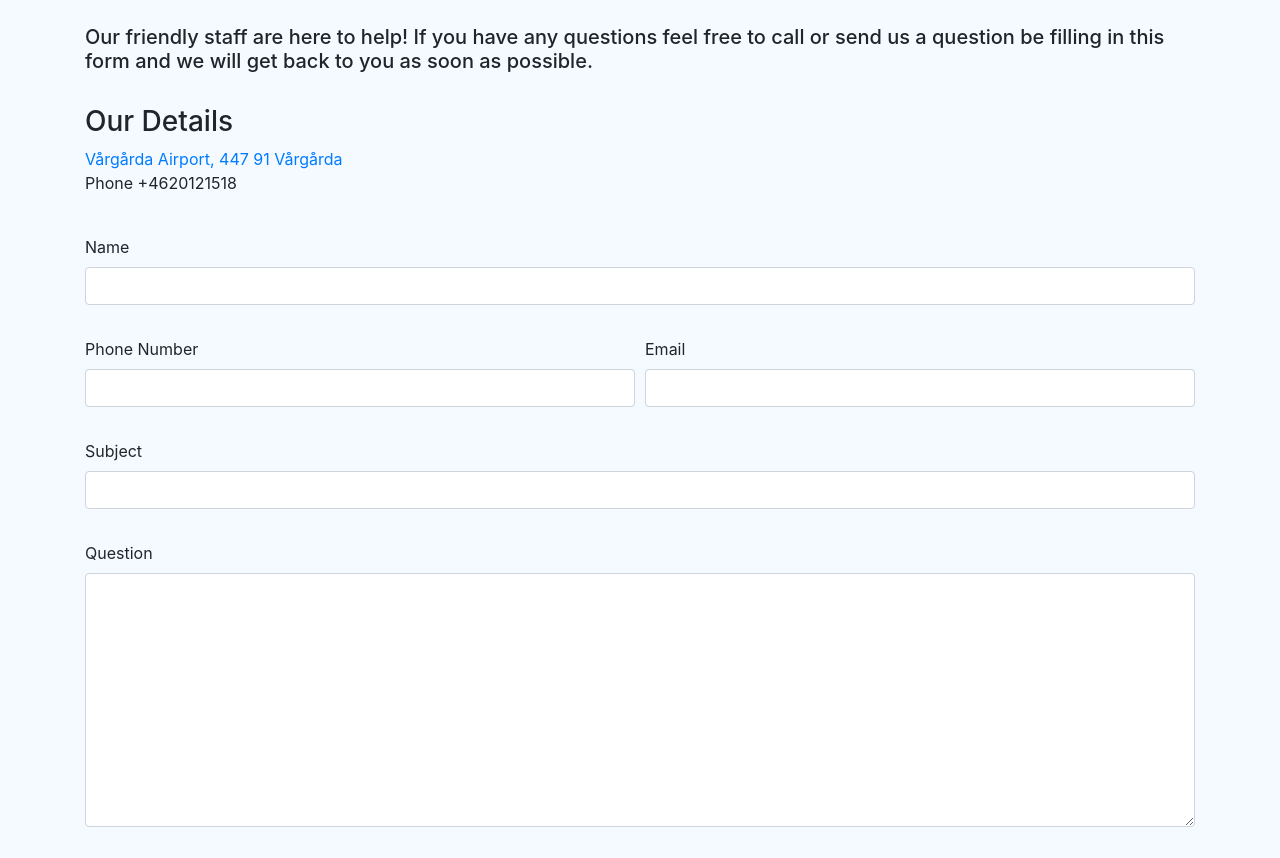
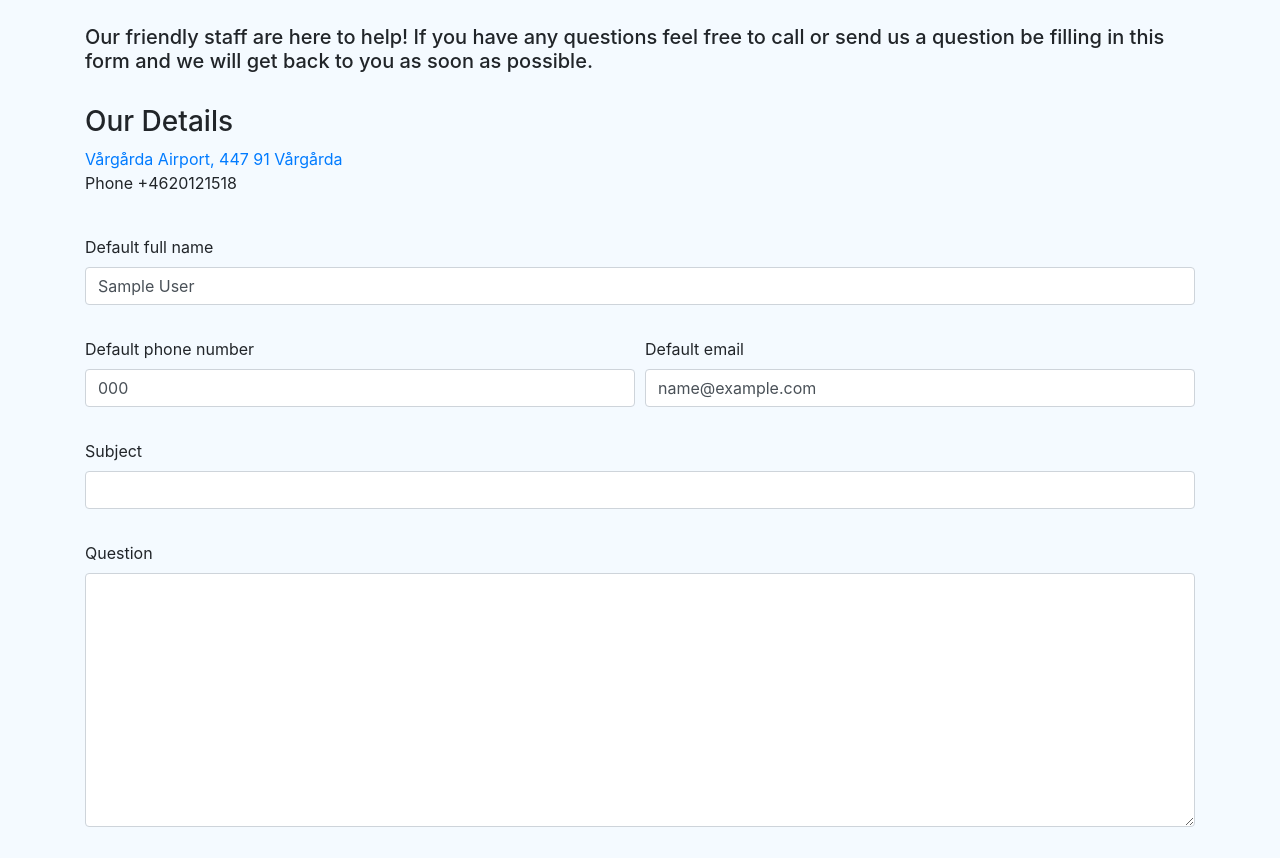
Before and after one commit to brendanoshea84/tandem_skydive, a Django app: page /contact-us in a window 1280 px wide. Shown: the part 485-1343 px from the top of the page. Run offline with Django 3.2, Linux system fonts and the light colour scheme; a user stored in the database is signed in; tables that the repository leaves empty hold one stand-in row (values such as "Sample post"); parts of the project's set-up code (start-up, migrations or seed data) failed here and were passed over; some libraries are stand-ins or nearby versions.

Commit message:
fix contact us form with logged in user info, adjuect toast messages

```diff
--- a/home/forms.py
+++ b/home/forms.py
@@ -5,7 +5,9 @@ from .models import Enquirer
 class EnquirerForm(forms.ModelForm):
     class Meta:
         model = Enquirer
-        fields = ('Name', 'Phone_Number', 'Email', 'Subject', 'Question')
+        fields = (
+            'default_full_name', 'default_phone_number', 'default_email',
+            'subject', 'question')
 
     def __init__(self, *args, **kwargs):
         """
--- a/home/models.py
+++ b/home/models.py
@@ -1,15 +1,14 @@
 from django.db import models
-
 # Create your models here.
 
 
 class Enquirer(models.Model):
-    Name = models.CharField(max_length=100, null=False, blank=False)
-    Phone_Number = models.CharField(max_length=20, null=True, blank=True)
-    Email = models.EmailField(
+    default_full_name = models.CharField(max_length=100, null=False, blank=False)
+    default_phone_number = models.CharField(max_length=20, null=True, blank=True)
+    default_email = models.EmailField(
         max_length=40, null=False, blank=False, default="")
-    Subject = models.CharField(max_length=200, null=False, blank=False)
-    Question = models.TextField(max_length=500, null=False, blank=False)
+    subject = models.CharField(max_length=200, null=False, blank=False)
+    question = models.TextField(max_length=500, null=False, blank=False)
 
     def __str__(self):
-        return self.name
+        return self.user.username
--- a/home/templates/home/contact-us.html
+++ b/home/templates/home/contact-us.html
@@ -19,25 +19,25 @@
             {% csrf_token %}
             <div class="form-row">
                 <div class="form-group col-12">
-                    {{ form.Name | as_crispy_field }}
+                    {{ form.default_full_name | as_crispy_field }}
                 </div>
             </div>
             <div class="form-row">
                 <div class="form-group col-md-6 col-sm-12">
-                    {{ form.Phone_Number | as_crispy_field }}
+                    {{ form.default_phone_number | as_crispy_field }}
                 </div>
                 <div class="form-group col-md-6 col-sm-12">
-                    {{ form.Email | as_crispy_field }}
+                    {{ form.default_email | as_crispy_field }}
                 </div>
             </div>
             <div class="form-row">
                 <div class="form-group col-12">
-                    {{ form.Subject | as_crispy_field }}
+                    {{ form.subject | as_crispy_field }}
                 </div>
             </div>
             <div class="form-row">
                 <div class="form-group col-12">
-                    {{ form.Question | as_crispy_field }}
+                    {{ form.question | as_crispy_field }}
                 </div>
             </div>
 
--- a/home/views.py
+++ b/home/views.py
@@ -1,8 +1,8 @@
-from django.shortcuts import render, redirect, reverse
+from django.shortcuts import render, redirect, reverse, get_object_or_404
 from .forms import EnquirerForm
 from django.core.mail import send_mass_mail
 from django.contrib import messages
-
+from profiles.models import UserProfile
 # Create your views here.
 
 
@@ -18,30 +18,36 @@ def day_plan(request):
 
 def contact_us(request):
     """A page for map and address/ email us"""
-    form = EnquirerForm()
+    if request.user.is_anonymous:
+        form = EnquirerForm()
+    else:
+        profile = get_object_or_404(UserProfile, user=request.user)
+        form = EnquirerForm(instance=profile)
+
     context = {
         'form': form,
     }
 
-    Name = request.POST.get('Name')
-    Email = request.POST.get('Email')
-    Subject = request.POST.get('Subject')
-    Question = request.POST.get('Question')
+    name = request.POST.get('default_full_name')
+    phone = request.POST.get('default_phone_number')
+    email = request.POST.get('default_email')
+    subject = request.POST.get('subject')
+    question = request.POST.get('question')
 
     if request.method == 'POST':
         send_mail = (
             ('Hello from SkyDive Goteborg',
-             'We have recieved your question/message about ' + Subject +
+             'We have recieved your question/message about ' + subject +
              ' and one of our staff will response as quickly as possible!',
              'projects4bos@gmail.com',
-             [Email]),
-            ('from ' + Email + ' '+Subject,
-                Question,
-                Email,
+             [email]),
+            ('from ' + email + ' '+subject,
+                'QUESTION ' + question + '/n PHONE: ' + phone,
+                email,
                 ['projects4bos@gmail.com'])
         )
         send_mass_mail(send_mail)
-        messages.info(request, f'Thank-you {Name}! We will return your email shorty!')
+        messages.info(request, f'Thank-you {name}! We will return your email shorty!')
         return redirect(reverse('contact-us'))
 
     return render(request, 'home/contact-us.html', context)
--- a/templates/includes/toasts/toast_success.html
+++ b/templates/includes/toasts/toast_success.html
@@ -14,7 +14,7 @@
                 <hr class="mt-1 mb-3">
             </div>
         </div>
-        {% if not on_profile_page %}
+        {% if '/products/' in request.path or '/bag/' in request.path %}
         <div class="toast-bg">
             <a href="{% url 'view_bag' %}" class="btn btn-black btn-block rounded-0">
                 <span style="color:white">Go To Secure Checkout</span> {% endif %}
```
